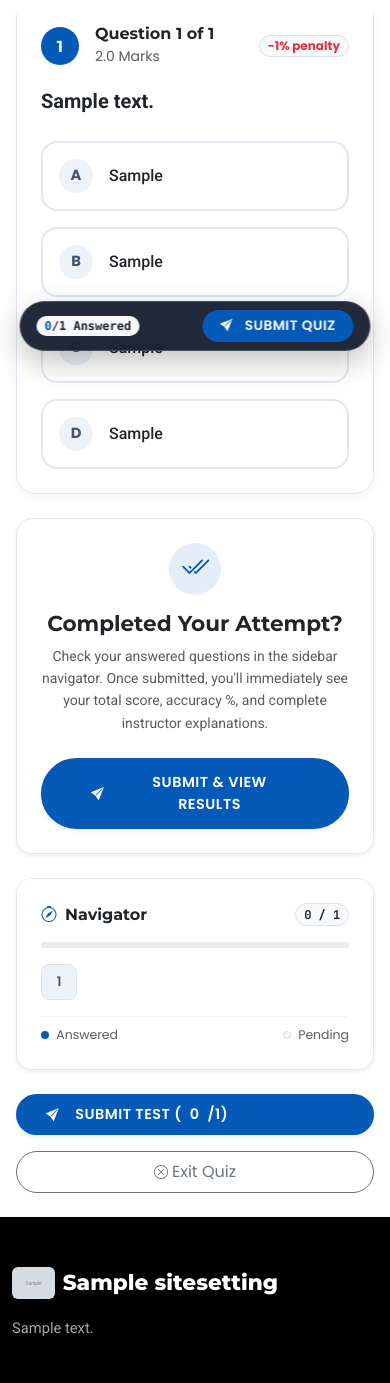
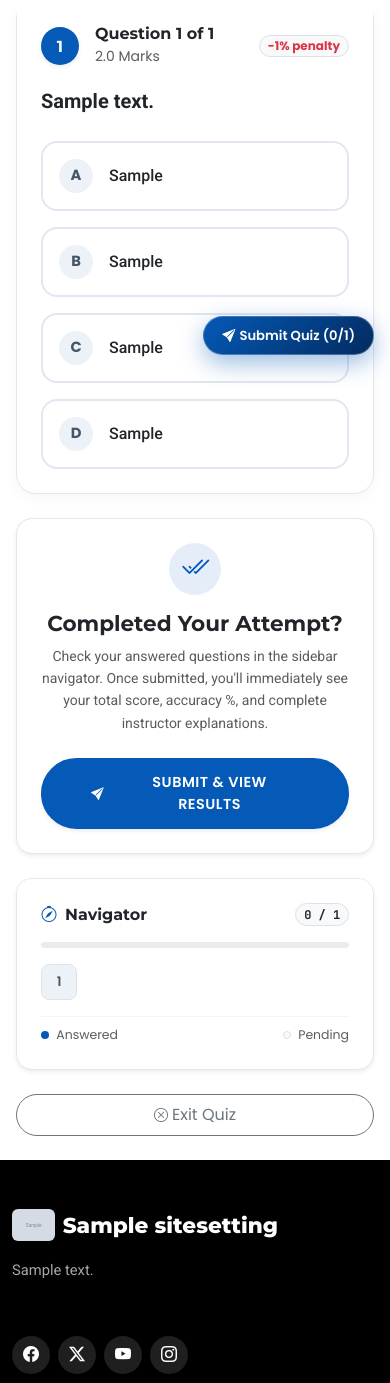
Before and after one commit to tulasinepali/Final-mysite, a Django app: page /quiz/sample/ in a window 390 px wide. Shown: the part 473-1856 px from the top of the page. Run offline with Django 5.2, Linux system fonts and the light colour scheme; tables that the repository leaves empty hold one stand-in row (values such as "Sample post"); grey boxes marked "Sample" are stand-in pictures; some libraries are stand-ins or nearby versions.

Commit message:
Ensure only one single clean floating submit button exists on the quiz page

```diff
--- a/templates/quiz/detail.html
+++ b/templates/quiz/detail.html
@@ -218,11 +218,6 @@
                         </div>
                     </div>
 
-                    <!-- Sticky Sidebar Submit Button -->
-                    <button type="button" class="btn btn-explore rounded-pill w-100 py-2 mb-3 fw-semibold shadow-sm" onclick="openSubmitModal()" style="font-family: 'Poppins', sans-serif;">
-                        <i class="bi bi-send-fill me-2"></i>Submit Test (<span id="sidebar-answered-count">0</span>/{{ total_questions }})
-                    </button>
-
                     <!-- Sidebar Ad -->
                     {% if ads.sidebar %}
                     <div class="ad-container mb-4">
@@ -240,19 +235,10 @@
     </div>
 </section>
 
-<!-- Floating Quiz Action Bar (Safe, Always-Accessible Submit) -->
-<div id="floatingQuizDock" class="floating-quiz-dock" style="position: fixed; bottom: 20px; left: 50%; transform: translateX(-50%); z-index: 1040;">
-    <div class="d-flex align-items-center gap-2 gap-sm-3 px-3 py-2 rounded-pill shadow-lg border" style="border-color: rgba(255,255,255,0.18) !important; backdrop-filter: blur(10px); -webkit-backdrop-filter: blur(10px); background: rgba(15, 23, 42, 0.92); box-shadow: 0 10px 30px rgba(0,0,0,0.25) !important;">
-        <div class="d-flex align-items-center gap-2 text-white">
-            <span class="badge rounded-pill bg-light text-dark px-2 py-1 small font-monospace">
-                <span id="floating-answered-count" class="fw-bold" style="color: #0559b7;">0</span>/{{ total_questions }} Answered
-            </span>
-        </div>
-        <button type="button" class="btn btn-explore btn-sm px-3 py-1 rounded-pill fw-semibold shadow-sm" onclick="openSubmitModal()" style="font-size: 0.85rem; font-family: 'Poppins', sans-serif;">
-            <i class="bi bi-send-fill me-1"></i> Submit Quiz
-        </button>
-    </div>
-</div>
+<!-- The Single Floating Submit Button (Safe, Fixed Bottom-Right) -->
+<button type="button" id="floatingQuizSubmitBtn" class="floating-submit-btn shadow-lg" onclick="openSubmitModal()">
+    <i class="bi bi-send-fill me-1"></i> Submit Quiz (<span id="floating-answered-count">0</span>/{{ total_questions }})
+</button>
 
 <!-- Submit Confirmation Modal (Safe Place) -->
 <div class="modal fade" id="submitConfirmModal" tabindex="-1" aria-labelledby="submitConfirmModalLabel" aria-hidden="true" style="z-index: 1060;">
@@ -351,20 +337,41 @@
         border-color: #0559b7 !important;
         box-shadow: 0 2px 6px rgba(5, 89, 183, 0.3);
     }
-    .floating-quiz-dock {
-        transition: transform 0.25s cubic-bezier(0.16, 1, 0.3, 1), box-shadow 0.25s ease;
+    /* Hide scroll-to-top button on quiz page to ensure only ONE floating button exists */
+    #scroll-top {
+        display: none !important;
     }
-    .floating-quiz-dock:hover {
-        transform: translateX(-50%) translateY(-2px) !important;
+    .floating-submit-btn {
+        position: fixed;
+        bottom: 24px;
+        right: 24px;
+        z-index: 1040;
+        background: linear-gradient(135deg, #0559b7 0%, #032b5f 100%);
+        color: #ffffff !important;
+        border: 1px solid rgba(255, 255, 255, 0.25);
+        border-radius: 50px;
+        padding: 10px 22px;
+        font-size: 0.88rem;
+        font-weight: 600;
+        font-family: 'Poppins', sans-serif;
+        box-shadow: 0 8px 24px rgba(5, 89, 183, 0.4) !important;
+        transition: all 0.25s ease;
+        display: inline-flex;
+        align-items: center;
+        justify-content: center;
+        cursor: pointer;
+    }
+    .floating-submit-btn:hover {
+        transform: translateY(-2px);
+        box-shadow: 0 12px 28px rgba(5, 89, 183, 0.55) !important;
+        background: linear-gradient(135deg, #044896 0%, #021e42 100%);
     }
     @media (max-width: 576px) {
-        .floating-quiz-dock {
-            width: 90%;
-            max-width: 360px;
-        }
-        .floating-quiz-dock > div {
-            width: 100%;
-            justify-content: space-between;
+        .floating-submit-btn {
+            bottom: 16px;
+            right: 16px;
+            padding: 8px 18px;
+            font-size: 0.82rem;
         }
     }
 </style>
```
